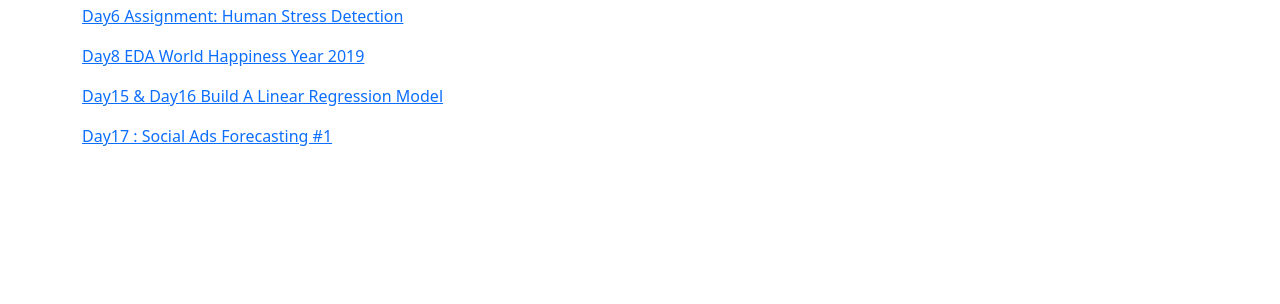
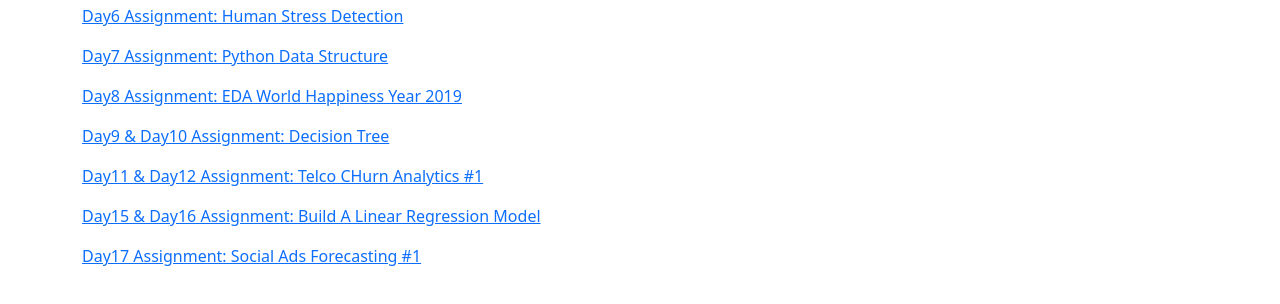
Before and after one commit to joanleewm/joanleewm.github.io, a plain HTML site: page index.html in a window 1280 px wide. Shown: the part 420-724 px from the top of the page. Drawn offline with nearby package versions, Linux system fonts and the light colour scheme.

Commit message:
Update index.html

```diff
--- a/index.html
+++ b/index.html
@@ -39,9 +39,12 @@
                 <h2>Assignments</h2>
 
                 <p><a href="https://colab.research.google.com/drive/1QLt7Srifw9FajSEEARLmrrjUxjGTQpVi?usp=sharing">Day6 Assignment: Human Stress Detection</a></p>
-                <p><a href="https://colab.research.google.com/drive/1_wPna-tdGhk6j-KV5j8st4lTNo8_J9i2?usp=sharing">Day8 EDA World Happiness Year 2019</a></p>
-                <p><a href="https://drive.google.com/file/d/1WzAucCGe1aOyjODsa-lzVsHiJ_x54o6f/view?usp=sharing">Day15 & Day16  Build A Linear Regression Model</a></p>
-                <p><a href="https://colab.research.google.com/drive/17-yhUW0gxCpEObUg0fgjqt8NEVYv22LG?usp=sharing">Day17 : Social Ads Forecasting #1</a></p>
+                <p><a href="https://colab.research.google.com/drive/1EH9w4T0_9ilDhfkTl6ua19_p021FxHUH?usp=sharing">Day7 Assignment: Python Data Structure</a></p>
+                <p><a href="https://colab.research.google.com/drive/1_wPna-tdGhk6j-KV5j8st4lTNo8_J9i2?usp=sharing">Day8 Assignment: EDA World Happiness Year 2019</a></p>
+                <p><a href="https://colab.research.google.com/drive/1pUee6z8h-2UePhGSOve6uvh3O1HPT8_J?usp=sharing">Day9 & Day10 Assignment: Decision Tree</a></p>
+                <p><a href="https://colab.research.google.com/drive/1zMgVS9Jkm7R2BH_QxvoX3bYMNynky7Ps?usp=sharing">Day11 & Day12 Assignment: Telco CHurn Analytics #1</a></p>
+                <p><a href="https://drive.google.com/file/d/1WzAucCGe1aOyjODsa-lzVsHiJ_x54o6f/view?usp=sharing">Day15 & Day16 Assignment: Build A Linear Regression Model</a></p>
+                <p><a href="https://colab.research.google.com/drive/17-yhUW0gxCpEObUg0fgjqt8NEVYv22LG?usp=sharing">Day17 Assignment: Social Ads Forecasting #1</a></p>
             </div>
         </div>
         <!-- Bootstrap core JS-->
```
